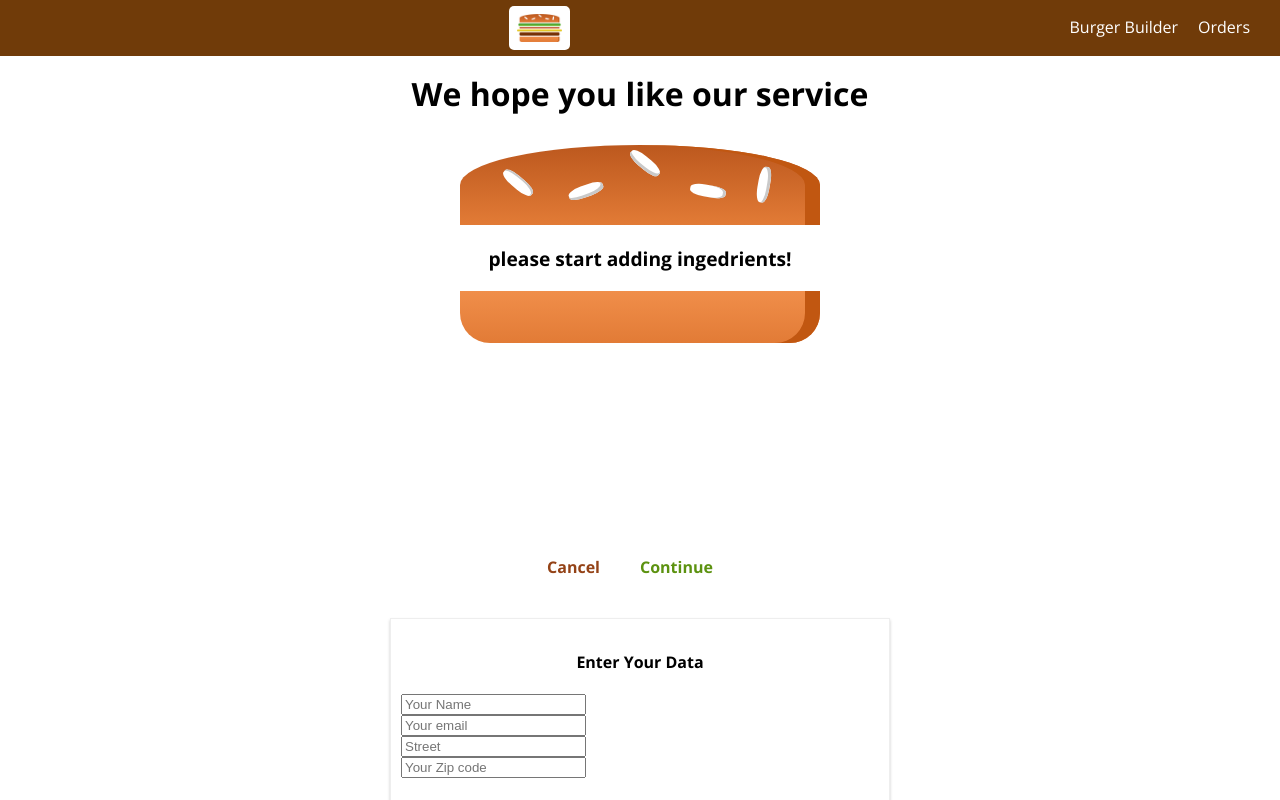
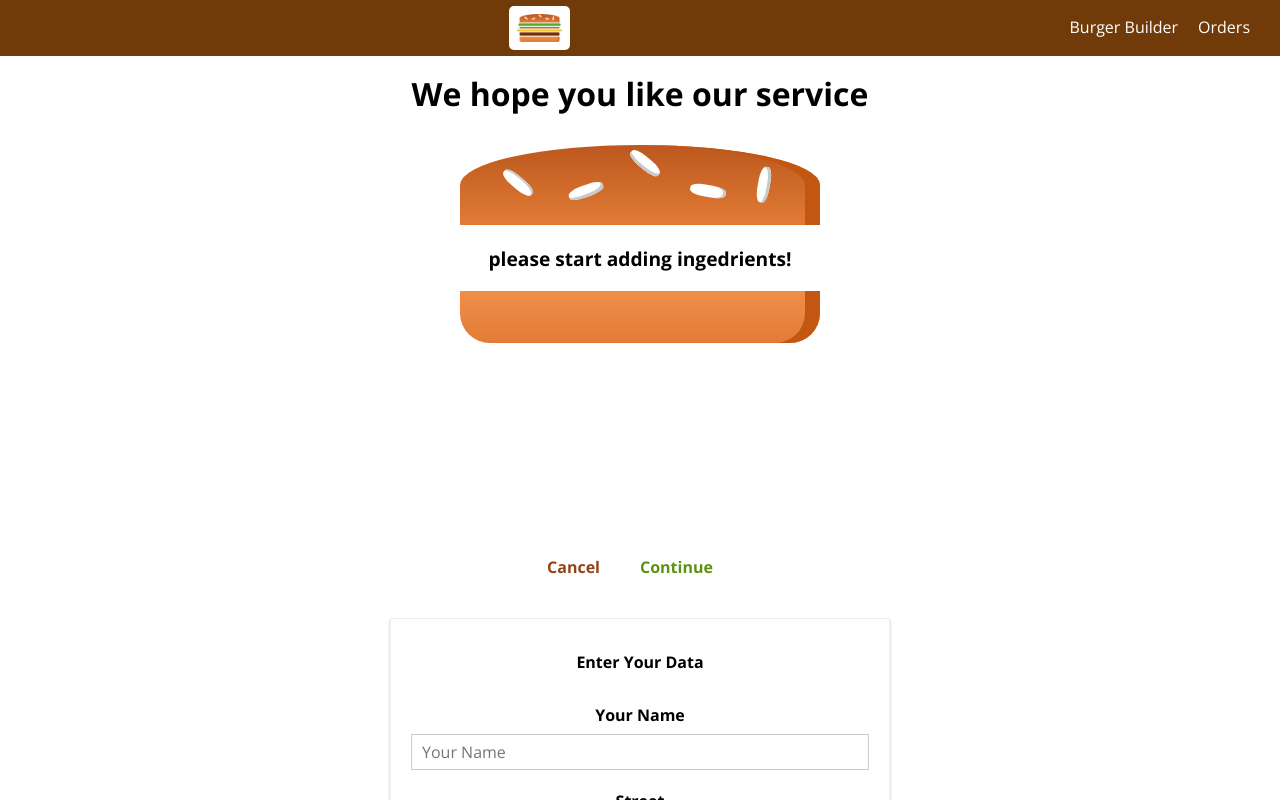
Before and after one commit to thakursachin467/Burger-builder, a React app: page /checkout in a window 1280 px wide. Both pictures are taken after a click on the button "Continue". Shown: the top 800 px of the page. Built offline with nearby package versions, Linux system fonts and the light colour scheme.

Commit message:
form validation added

```diff
--- a/src/components/UI/Button/Button.css
+++ b/src/components/UI/Button/Button.css
@@ -15,6 +15,11 @@
     padding-left: 0;
 }
 
+button:disabled {
+    color: #dddddd;
+    cursor: no-drop;
+}
+
 .Success {
     color: #5C9210;
 }
--- a/src/components/UI/Button/Button.js
+++ b/src/components/UI/Button/Button.js
@@ -2,6 +2,6 @@ import React from 'react';
 import classes from './Button.css'
 const button =(props)=>(
     <button  className={[classes.Button,classes[props.btnType]].join(' ')}
-    onClick={props.clicked}>{props.children}</button>
+    onClick={props.clicked} disabled={props.disabled}>{props.children} </button>
 );
 export default button;
--- /dev/null
+++ b/src/components/UI/Input/Input.css
@@ -0,0 +1,37 @@
+.Input{
+    width: 100%;
+    padding: 10px;
+    box-sizing: border-box;
+
+}
+
+.Label{
+    font-weight: bold;
+    display: block;
+    margin-bottom: 8px;
+}
+
+.Inputelement{
+    outline: none;
+    border: 1px solid #ccc;
+    background-color:white;
+    font: inherit;
+    padding: 6px 10px;
+    display: block;
+    width: 100%;
+    box-sizing: border-box;
+
+}
+
+.Inputelement:focus{
+    outline: none;
+
+    background-color:#ccc;
+
+
+}
+
+.Invalid{
+    border:1px solid red;
+    background-color:salmon;
+}
--- /dev/null
+++ b/src/components/UI/Input/Input.js
@@ -0,0 +1,36 @@
+import React from 'react';
+import classes from './Input.css';
+const input=(props)=>{
+    let inputElement=null;
+    let inputClasses=[classes.Inputelement];
+    if(props.invalid && props.shouldValidate && props.touched){
+        inputClasses.push(classes.Invalid);
+    }
+    switch(props.inputtype){
+        case('input'):
+            inputElement=<input {...props.elementConfig} className={inputClasses.join(' ')} value={props.value} onChange={props.onChange}/>;
+            break;
+        case('textarea'):
+            inputElement=<textarea {...props.elementConfig} className={inputClasses.join(' ')} value={props.value} onChange={props.onChange}/>;
+            break;
+        case('select'):
+            inputElement=<select className={inputClasses.join(' ')}  onChange={props.onChange}>
+                  {props.elementConfig.options.map(options=>{
+                      return <option key={options.value} value={options.value}>
+                        {options.displayVALUE}
+                      </option>;
+                  })}
+            </select>;
+            break;
+        default:
+            inputElement=<input {...props.elementConfig} className={inputClasses} value={props.value.join(' ')} onChange={props.onChange}/>;
+    }
+    return(
+        <div className={classes.Input}>
+            <label className={classes.Label}>{props.label}</label>
+            {inputElement}
+        </div>
+    );
+}
+
+export default input;
--- a/src/containers/Checkout/ContactData/ContactData.js
+++ b/src/containers/Checkout/ContactData/ContactData.js
@@ -3,34 +3,109 @@ import classes from './ContactData.css';
 import Button from '../../../components/UI/Button/Button';
 import axios from '../../../axios-orders';
 import Spinner from '../../../components/UI/Spinner/Spinner';
-
+import Input from '../../../components/UI/Input/Input';
 class ContactData extends Component{
         state={
-            name:' ',
-            email:' ',
-            address:{
-                street:' ',
-                zipcode:' '
+            orderForm:{
+                        name:{
+                            elementType:'input',
+                            elementConfig:{
+                                type:'text',
+                                placeholder:'Your Name'
+                            },
+                            value:'',
+                            validation:{
+                                required:true
+                            },
+                            valid:false,
+                            touched:false
+                        } ,
+                        street: {
+                            elementType:'input',
+                            elementConfig:{
+                                type:'text',
+                                placeholder:'Street'
+                            },
+                            value:'',
+                            validation:{
+                                required:true
+                            },
+                            valid:false,
+                            touched:false
+                        },
+                        zipcode: {
+                            elementType:'input',
+                            elementConfig:{
+                                type:'text',
+                                placeholder:'Zip Code'
+                            },
+                            value:'',
+                            validation:{
+                                required:true,
+                                minLength:5,
+                                maxLength:5
+                            },
+                            valid:false,
+                            touched:false
+                        },
+                        country:{
+                            elementType:'input',
+                            elementConfig:{
+                                type:"text",
+                                placeholder:'Country'
+                            },
+                            value:'',
+                            validation:{
+                                required:true
+                            },
+                            valid:false,
+                            touched:false
+                        },
+                        email: {
+                            elementType:'input',
+                            elementConfig:{
+                                type:'email',
+                                placeholder:'Your email'
+                            },
+                            value:'',
+                            validation:{
+                                required:true
+                            },
+                            valid:false,
+                            touched:false
+                        },
+                        deliveryMethod:{
+                            elementType:'select',
+                            elementConfig:{
+                                options:[{
+                                    value:'fastest',
+                                    displayVALUE:'fastest'
+                                },
+                                {
+                                    value:'chep',
+                                    displayVALUE:'chepest'
+                                }]
+                            },
+                            value:'fastest',
+                            valid:true
+                        }
             },
-            loading:false
+            loading:false,
+            formIsValid:false
         }
         orderSubmittHandler=(event)=> {
                 event.preventDefault();
+                const formData={};
+                for(let formElement in this.state.orderForm){
+                    formData[formElement]=this.state.orderForm[formElement].value;
+                }
                 console.log(this.props.ingedrient);
                 this.setState({loading:true});
                 const order = {
                     ingedrient: this.props.ingedrient,
                     price: this.props.price,
-                    customer: {
-                        name: "sachin Thakur",
-                        address: {
-                            street: "Test",
-                            zipcode: "143001",
-                            country: "India"
-                        },
-                        email: "test@test.com"
-                    },
-                    deliveryMethod: "Prime"
+                    orderData:formData
+
                 }
                 axios.post('/orders.json', order)
                     .then((response) => {
@@ -47,16 +122,78 @@ class ContactData extends Component{
                         console.log(error)
                     });
         }
+
+        checkValidation=(value,rules)=>{
+                let isValid=true;
+                if(rules=== undefined){
+                    isValid=true;
+                } else{
+                    if(rules.required){
+                        isValid= value.trim()!=='' && isValid;
+                    }
+
+                    if(rules.minLength){
+                        isValid= value.length>= rules.minLength && isValid;
+                    }
+
+                    if(rules.maxLength){
+                        isValid= isValid && value.length<=rules.maxLength;
+                    }
+                }
+
+
+
+                return isValid;
+        }
+
+        onChangeHandler=(event,inputIdentifier )=>{
+            console.log(event.target.value);
+            const updatefrom={...this.state.orderForm};
+            const updatefromElement={
+                ...updatefrom[inputIdentifier]
+            }
+            updatefromElement.value=event.target.value;
+            updatefromElement.valid=this.checkValidation(updatefromElement.value,updatefromElement.validation);
+            updatefromElement.touched=true;
+            updatefrom[inputIdentifier]=updatefromElement;
+            let formIsValid=true;
+            for(let input in updatefrom){
+                formIsValid=updatefrom[input].valid && formIsValid;
+            }
+
+            this.setState({
+                orderForm:updatefrom,
+                formIsValid:formIsValid
+            });
+
+        }
         render(){
+            const formElement =[];
+            for(let keys in this.state.orderForm){
+                formElement.push({
+                    id:keys,
+                    config:this.state.orderForm[keys]
+                })
+            }
+
             let form=
             <div>
             <h4> Enter Your Data</h4>
-            <form>
-            <input className={classes.Input} type="text" name="name" placeholder="Your Name"/>
-            <input className={classes.Input} type="email" name="email" placeholder="Your email"/>
-            <input className={classes.Input} type="text" name="street" placeholder="Street"/>
-            <input className={classes.Input} type="text" name="postal" placeholder="Your Zip code"/>
-            <Button className={classes.Input}  btnType="Success" clicked={this.orderSubmittHandler}>Order</Button>
+            <form onSubmit={this.orderSubmittHandler}>
+                {formElement.map(formElement=>{
+                    return <Input
+                    label={formElement.config.elementConfig.placeholder}
+                    key={formElement.id}
+                    inputtype={formElement.config.elementType}
+                    elementConfig={formElement.config.elementConfig}
+                    value={formElement.config.value}
+                    invalid={!formElement.config.valid}
+                    shouldValidate={formElement.config.validation}
+                    touched={formElement.config.touched}
+                    onChange={(event)=>this.onChangeHandler(event,formElement.id)}/>;
+                })}
+
+            <Button inputtype="input" className={classes.Input}  btnType="Success" clicked={this.orderSubmittHandler} disabled={!this.state.formIsValid}>Order</Button>
             </form>
             </div> ;
             if(this.state.loading){
```
